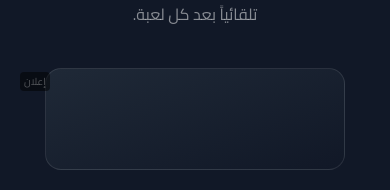
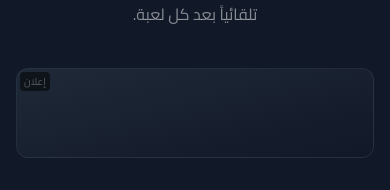
Before and after one commit to abubakr775878004-del/TawasulFree, a React (Vite) app: page /leaderboard in a window 390 px wide. Shown: the part 183-373 px from the top of the page. Built offline with nearby package versions, Linux system fonts and the light colour scheme; no server answers; the database is empty.

Commit message:
Change default ad size and improve styling
Updated default ad size from 'square' to 'banner' and adjusted related configurations. Modified the ad container styling for better responsiveness.

```diff
--- a/src/components/features/AdBanner.tsx
+++ b/src/components/features/AdBanner.tsx
@@ -2,7 +2,6 @@ import { useState, useEffect, useRef } from 'react';
 import { createClient } from '@supabase/supabase-js';
 import type { Advertisement } from '@/types';
 
-// استبدل هذه القيم ببيانات مشروعك الفعلية في سوبابيس إذا لزم الأمر
 const SUPABASE_URL = import.meta.env.VITE_SUPABASE_URL || '';
 const SUPABASE_ANON_KEY = import.meta.env.VITE_SUPABASE_ANON_KEY || '';
 
@@ -21,9 +20,9 @@ const SIZE_CONFIG = {
   rectangle: { label: 'إعلان 300×100' },
 };
 
-export default function AdBanner({ location, size = 'square', className = '' }: Props) {
+export default function AdBanner({ location, size = 'banner', className = '' }: Props) {
   const [ad, setAd] = useState<Advertisement | null>(null);
-  const cfg = SIZE_CONFIG[size] || SIZE_CONFIG.square;
+  const cfg = SIZE_CONFIG[size] || SIZE_CONFIG.banner;
   const adContainerRef = useRef<HTMLDivElement>(null);
 
   // جلب الإعلان من Supabase إن وجد
@@ -54,7 +53,7 @@ export default function AdBanner({ location, size = 'square', className = '' }:
     fetchAd();
   }, [location]);
 
-  // حقن كود HilltopAds تلقائياً في حال لم يكن هناك إعلان مخصص من قاعدة البيانات
+  // حقن كود HilltopAds تلقائياً في حال عدم وجود إعلان في قاعدة البيانات
   useEffect(() => {
     const container = adContainerRef.current;
     if (container && (!ad || !ad.code)) {
@@ -87,17 +86,17 @@ export default function AdBanner({ location, size = 'square', className = '' }:
   };
 
   return (
-    <div className={`ad-container w-full flex justify-center my-4 ${className}`}>
+    <div className={`ad-container w-full flex justify-center my-3 ${className}`}>
       <div
-        className="ad-slot min-w-[300px] max-w-full h-auto cursor-pointer overflow-hidden relative flex justify-center items-center bg-transparent rounded-2xl"
+        className="ad-slot w-full max-w-4xl h-[90px] max-h-[100px] cursor-pointer overflow-hidden relative flex justify-center items-center bg-slate-900/40 border border-slate-700/50 rounded-xl shadow-sm"
         onClick={ad ? handleAdClick : undefined}
         title={ad?.name || 'إعلان'}
       >
         {ad?.code ? (
-          <div dangerouslySetInnerHTML={{ __html: ad.code }} className="w-full flex justify-center items-center" />
+          <div dangerouslySetInnerHTML={{ __html: ad.code }} className="w-full h-full flex justify-center items-center" />
         ) : (
-          <div ref={adContainerRef} className="w-full flex justify-center items-center min-h-[100px]">
-            {/* يتم ضبط الحجم والارتفاع تلقائياً حسب مقاس الإعلان */}
+          <div ref={adContainerRef} className="w-full h-full flex justify-center items-center scale-90 sm:scale-100">
+            {/* إعلان نحيف أفقياً من اليمين إلى اليسار بارتفاع محدود */}
           </div>
         )}
       </div>
```
